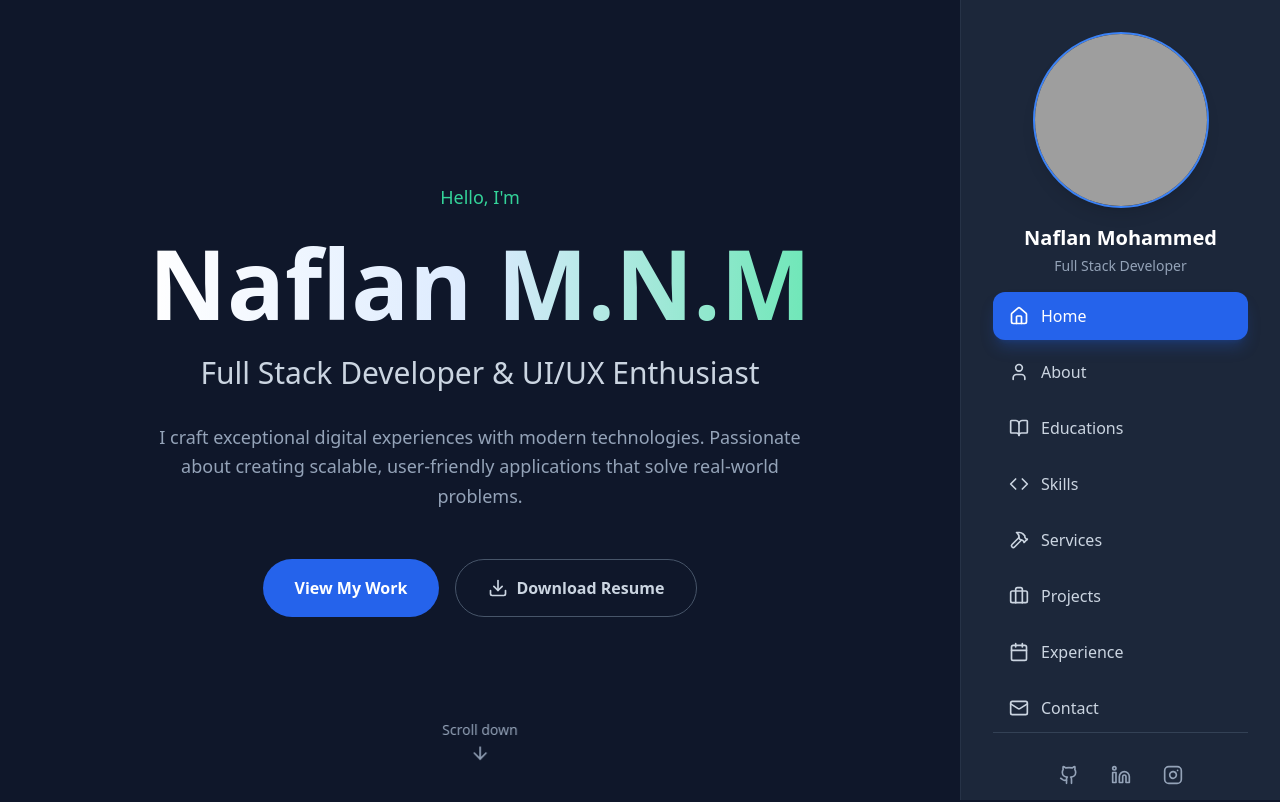
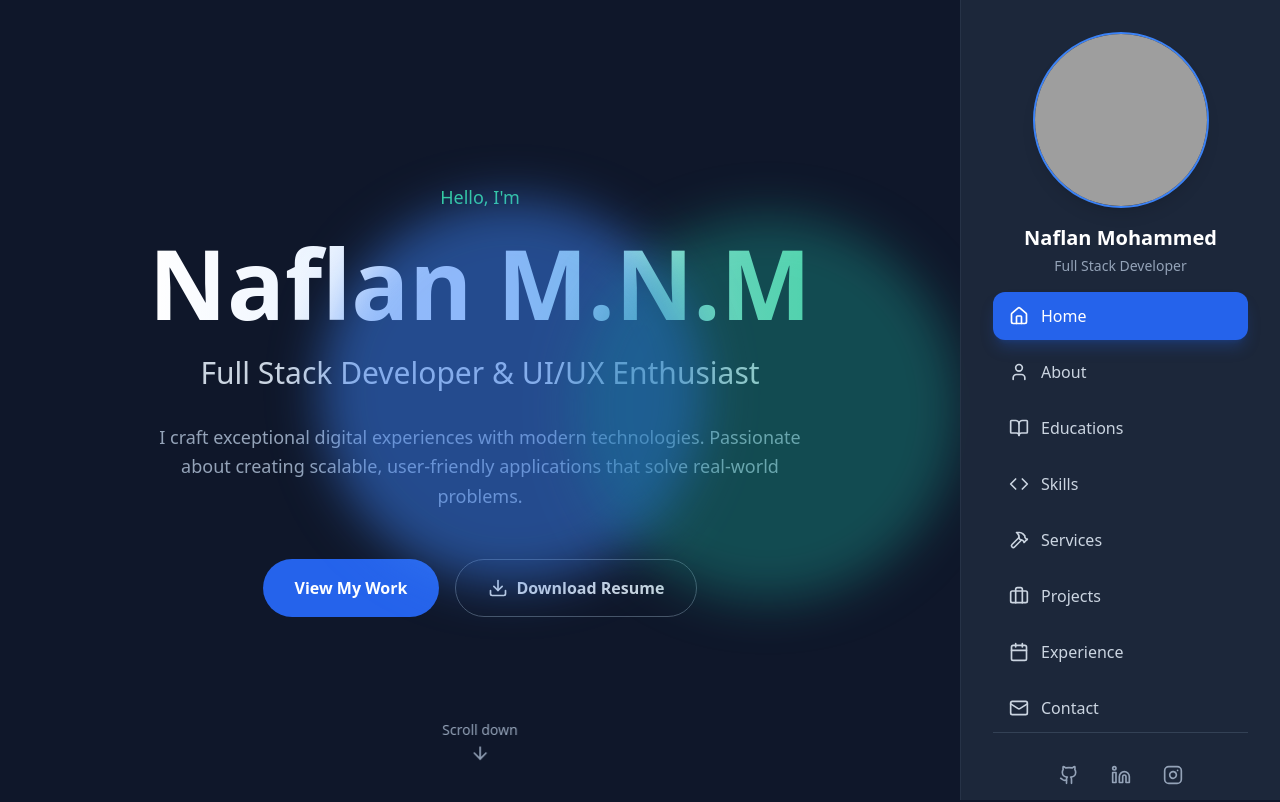
Before and after one commit to Naflan-MNM/test_deployment, a React (Vite) app: page / in a window 1280 px wide. Shown: the top 802 px of the page. Built offline with nearby package versions, Linux system fonts and the light colour scheme; grey boxes are pictures that could not be loaded.

Commit message:
adding animations

```diff
--- a/src/App.jsx
+++ b/src/App.jsx
@@ -96,10 +96,10 @@ function App() {
       </main>
 
       {/* Background Elements */}
-      {/* <div className="fixed inset-0 pointer-events-none">
+      <div className="fixed inset-0 pointer-events-none">
         <div className="absolute top-1/4 left-1/4 w-96 h-96 bg-blue-500 rounded-full mix-blend-multiply filter blur-xl opacity-5 animate-pulse"></div>
         <div className="absolute bottom-1/4 right-1/4 w-96 h-96 bg-[rgba(26,173,156,0.7)] rounded-full mix-blend-multiply filter blur-xl opacity-10 animate-pulse animation-delay-2000"></div>
-      </div> */}
+      </div>
     </div>
   );
 }
```
